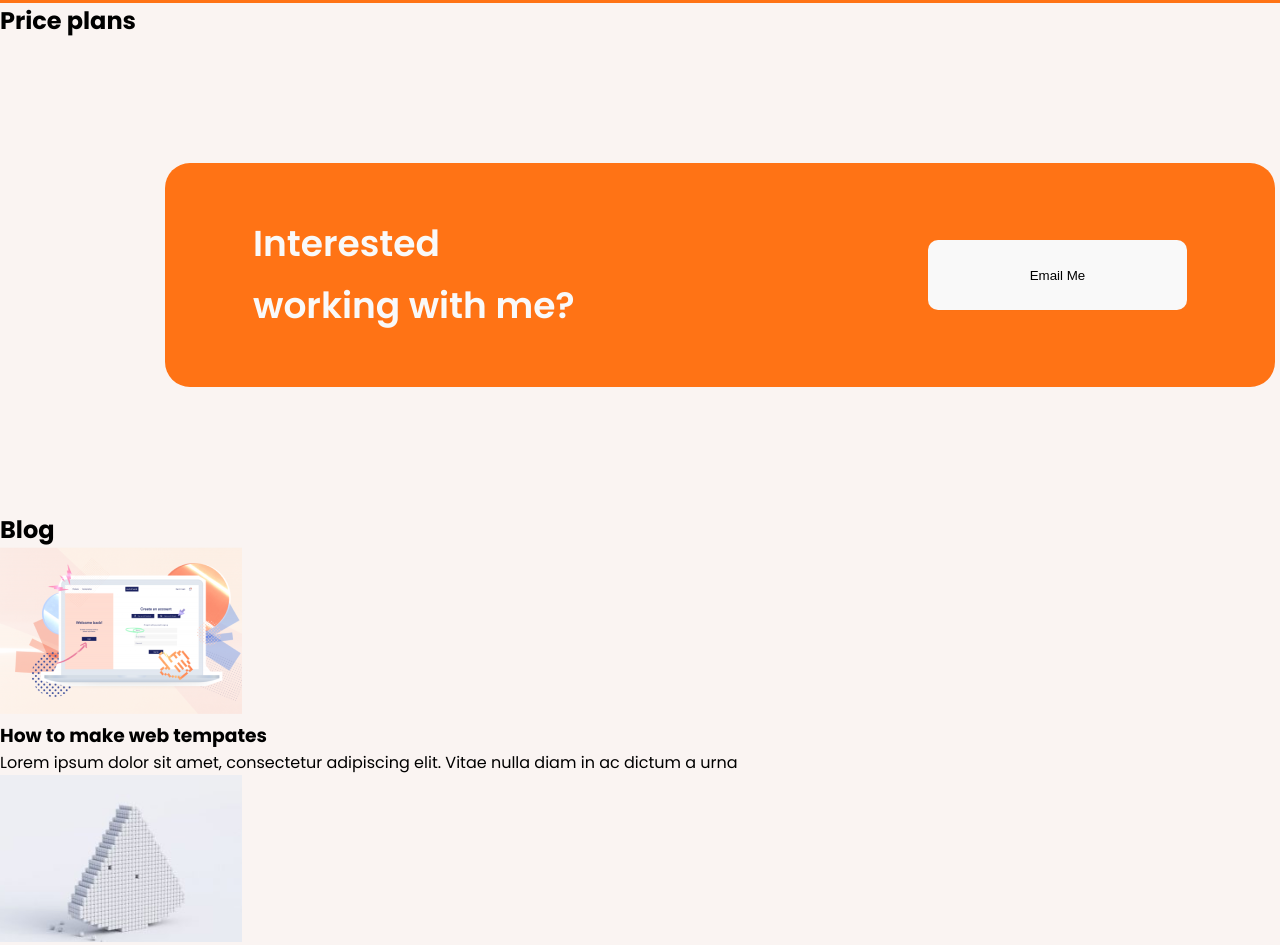
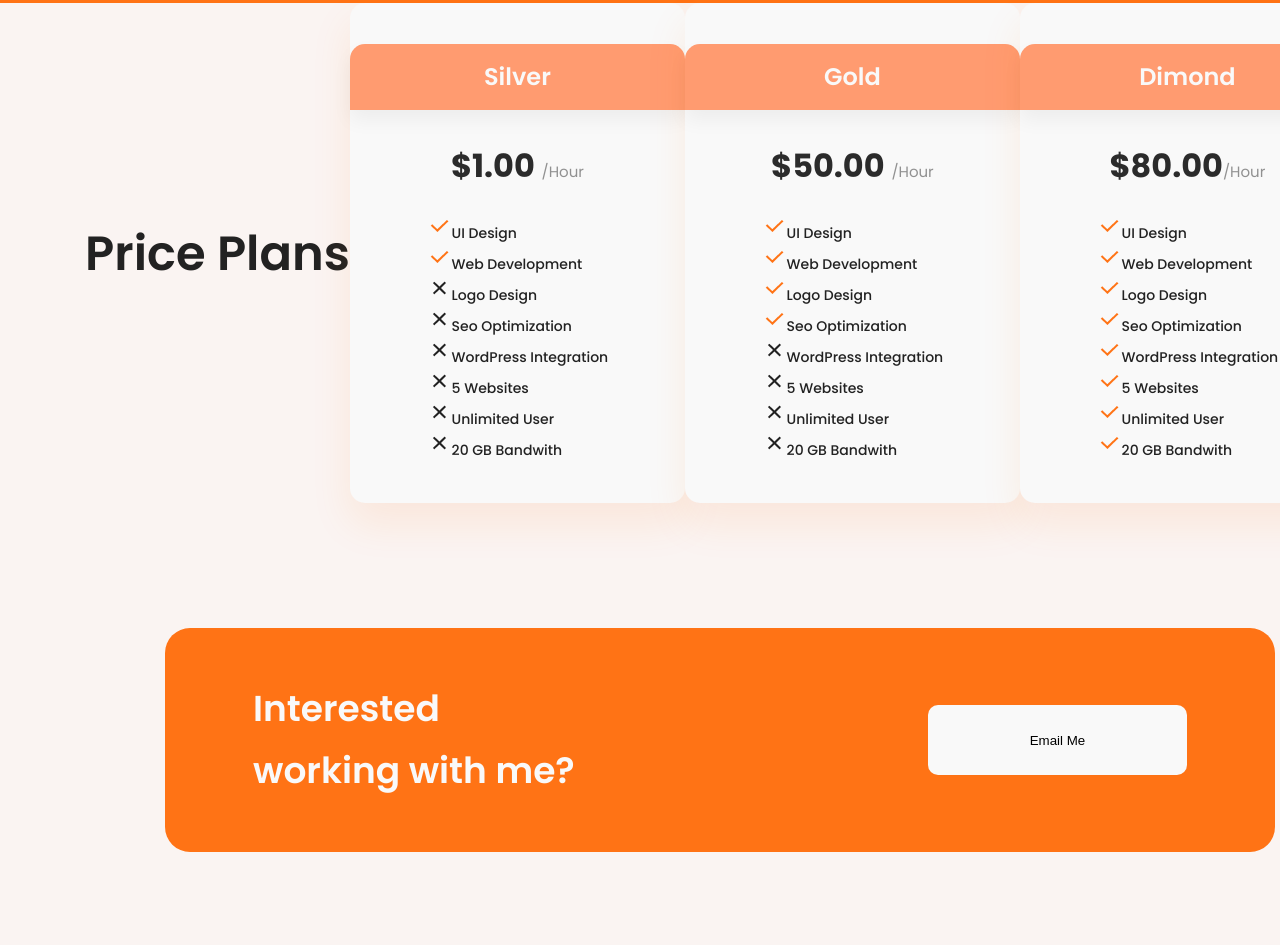
Before and after one commit to Anna-okten/mini_project_html, a plain HTML site: page index.html in a window 1280 px wide. Shown: the part 3341-4286 px from the top of the page. Drawn offline with Linux system fonts and the light colour scheme.

Commit message:
mini project

```diff
--- a/index.html
+++ b/index.html
@@ -3,12 +3,12 @@
 <head>
     <meta charset="UTF-8">
     <title>Title</title>
-    <link rel="stylesheet" href="style%201.css">
-    <link rel="stylesheet" href="style%202.css">
-    <link rel="stylesheet" href="style%203.css">
-    <link rel="stylesheet" href="style%204.css">
-    <link rel="stylesheet" href="style%205.css">
-    <link rel="stylesheet" href="style%206.css">
+    <link rel="stylesheet" href="style1.css">
+    <link rel="stylesheet" href="style2.css">
+    <link rel="stylesheet" href="style3.css">
+    <link rel="stylesheet" href="style4.css">
+    <link rel="stylesheet" href="style5.css">
+    <link rel="stylesheet" href="style6.css">
 </head>
 <body>
 <div class="w-1440">
@@ -117,11 +117,62 @@
 
     <section class="price">
         <h2>Price plans</h2>
-        <div class="cards">
-            <div class="card"> </div>
-            <div class="card"> </div>
-            <div class="card"> </div>
-        </div>
+        <div class="plans">
+            <div class="plan">
+            <div>
+                <p>Silver</p>
+            </div>
+                <h4>$1.00 <span>/hour</span></h4>
+            <ul>
+                <li><img src="img/check-orange.png" alt="check">UI Design</li>
+                <li> <img src="img/check-orange.png" alt="check">web development</li>
+                <li> <img src="img/Close.png" alt="close">logo design</li>
+                <li> <img src="img/Close.png" alt="close">seo optimization</li>
+                <li> <img src="img/Close.png" alt="close">wordPress integration</li>
+                <li> <img src="img/Close.png" alt="close">5 Websites</li>
+                <li><img src="img/Close.png" alt="close">unlimited user</li>
+                <li><img src="img/Close.png" alt="close">20 gB bandwith</li>
+            </ul>
+            </div>
+
+            <div class="plan">
+                <div>
+                    <p>Gold</p>
+                </div>
+                <h4>$50.00 <span>/hour</span></h4>
+                <ul>
+                    <li><img src="img/check-orange.png" alt="check">UI Design</li>
+                    <li> <img src="img/check-orange.png" alt="check">web development</li>
+                    <li> <img src="img/check-orange.png" alt="check">logo design</li>
+                    <li><img src="img/check-orange.png" alt="check">seo optimization</li>
+                    <li> <img src="img/Close.png" alt="close">wordPress integration</li>
+                    <li> <img src="img/Close.png" alt="close">5 Websites</li>
+                    <li><img src="img/Close.png" alt="close">unlimited user</li>
+                    <li><img src="img/Close.png" alt="close">20 gB bandwith</li>
+                </ul>
+            </div>
+
+            <div class="plan">
+                <div>
+                    <p>Dimond</p>
+                </div>
+                <h4>$80.00<span>/hour</span></h4>
+                <ul>
+                    <li><img src="img/check-orange.png" alt="check">UI Design</li>
+                    <li> <img src="img/check-orange.png" alt="check">web development</li>
+                    <li> <img src="img/check-orange.png" alt="check">logo design</li>
+                    <li> <img src="img/check-orange.png" alt="check">seo optimization</li>
+                    <li> <img src="img/check-orange.png" alt="check">wordPress integration</li>
+                    <li> <img src="img/check-orange.png" alt="check">5 Websites</li>
+                    <li><img src="img/check-orange.png" alt="check">unlimited user</li>
+                    <li><img src="img/check-orange.png" alt="check">20 gB bandwith</li>
+                </ul>
+            </div>
+
+
+
+</div>
+
     </section>
 
     <div class="working">
@@ -129,8 +180,9 @@
         <button>Email Me</button>
     </div>
 
-<section class="blog">
-    <h2>Blog</h2>
+    <h2 class="blog">Blog</h2>
+
+    <section class="tempates">
     <div class="now">
         <img src="img/sign-up-ui-768x401%201.png" alt="">
         <h3>How to make web tempates</h3>
@@ -151,16 +203,11 @@
         <h3>How to make web tempates</h3>
         <p>Lorem ipsum dolor sit amet, consectetur adipiscing elit. Vitae nulla diam in ac dictum a urna </p>
     </div>
-
+</section>
 <footer>
 <p>© Copyright 2024</p>
 </footer>
 
-
-</section>
-
-
-
 </div>
 </body>
 </html>
--- a/style 6.css
+++ /dev/null
@@ -1,60 +0,0 @@
-@import url('https://fonts.googleapis.com/css2?family=Poppins:ital,wght@0,100;0,200;0,300;0,400;0,500;0,600;0,700;0,800;0,900;1,100;1,200;1,300;1,400;1,500;1,600;1,700;1,800;1,900&display=swap');
-*{
-    margin: 0;
-    padding: 0;
-}
-.w-1440{
-    width: 1440px;
-    margin: 0 auto;
-    font-family: Poppins, sans-serif;
-    background: #FAF4F2;
-}
-.price{
-
-}
-
-
-
-
-.working{
-    width: 1110px;
-    height: 224px;
-    border-radius: 25px;
-    background: #FF7315;
-    display: flex;
-    justify-content:center;
-    align-items: center;
-    gap: 333px;
-    margin: 125px 165px;
-}
-.working h2{
-    width: 342px;
-    height: 124px;
-    color:  #F9F9F9;
-    font-size: 36px;
-    font-style: normal;
-    font-weight: 600;
-    line-height: 62px; /* 172.222% */
-}
-.working button{
-    width: 259px;
-    height: 70px;
-    border-radius: 10px;
-    background:  #F9F9F9;
-    box-shadow: 0px 0.927px 1.924px 0px rgba(0, 0, 0, 0.01);
-    border: none;
-}
-
-
-
-
-.blog{
-
-}
-
-
-footer{
-    width: 1440px;
-    height: 170px;
-    background: #F1F1F1;
-    }
--- /dev/null
+++ b/style6.css
@@ -0,0 +1,215 @@
+@import url('https://fonts.googleapis.com/css2?family=Poppins:ital,wght@0,100;0,200;0,300;0,400;0,500;0,600;0,700;0,800;0,900;1,100;1,200;1,300;1,400;1,500;1,600;1,700;1,800;1,900&display=swap');
+*{
+    margin: 0;
+    padding: 0;
+}
+.w-1440{
+    width: 1440px;
+    margin: 0 auto;
+    font-family: Poppins, sans-serif;
+    background: #FAF4F2;
+}
+.price{
+    display: flex;
+    justify-content: center;
+    align-items: center;
+}
+ .price h2{
+     color:  #222;
+     font-size: 48px;
+     font-style: normal;
+     font-weight: 600;
+     line-height: 123.6%; /* 59.328px */
+     text-transform: capitalize;
+ }
+ .plans{
+     display: flex;
+     justify-content: center;
+     align-items: center;
+      }
+.plan{
+    width: 335px;
+    height: 500px;
+    border-radius: 15px;
+    background: #F9F9F9;
+    box-shadow: 0px 20px 40px 0px rgba(255, 115, 21, 0.10);
+    display: flex;
+    justify-content: center;
+    align-items: center;
+    flex-direction: column;
+}
+.plan div:nth-child(1){
+    display: flex;
+    justify-content: center;
+    align-items: center;
+    border-radius: 15px 15px 0px 0px;
+    background: #FF9B70;
+    box-shadow: 0px 10px 20px 0px rgba(0, 0, 0, 0.05);
+    height: 66px;
+    width: 335px;
+}
+.plan div:nth-child(1) p{
+    color: #F9F9F9;
+    font-size: 24px;
+    font-style: normal;
+    font-weight: 600;
+    line-height: 123.6%; /* 29.664px */
+    text-transform: capitalize;
+}
+
+.plan ul li{
+    list-style-type: none;
+    color:  #222;
+    font-kerning: none;
+    font-feature-settings: 'calt' off;
+    font-size: 14px;
+    font-style: normal;
+    font-weight: 500;
+    line-height: 24px; /* 171.429% */
+    text-transform: capitalize;
+}
+.plan p{
+    color:  #222;
+    font-kerning: none;
+    font-feature-settings: 'calt' off;
+    font-size: 14px;
+    font-style: normal;
+    font-weight: 500;
+    line-height: 24px; /* 171.429% */
+    text-transform: capitalize;
+}
+.plan svg{
+    width: 66px;
+    height: 24px;
+}
+.plan h4{
+    color: #2B2B2B;
+    font-size: 32px;
+    font-style: normal;
+    font-weight: 700;
+    line-height: 123.6%; /* 39.552px */
+    text-transform: capitalize;
+    margin: 36px 0 29px;
+}
+.plan h4 span{
+    color:  #2B2B2B;
+    font-kerning: none;
+    font-feature-settings: 'calt' off;
+    font-size: 15px;
+    font-style: normal;
+    font-weight: 400;
+    line-height: 24px; /* 160% */
+    text-transform: capitalize;
+    opacity: 0.5;
+}
+
+
+
+
+
+.working{
+    width: 1110px;
+    height: 224px;
+    border-radius: 25px;
+    background: #FF7315;
+    display: flex;
+    justify-content:center;
+    align-items: center;
+    gap: 333px;
+    margin: 125px 165px;
+}
+.working h2{
+    width: 342px;
+    height: 124px;
+    color:  #F9F9F9;
+    font-size: 36px;
+    font-style: normal;
+    font-weight: 600;
+    line-height: 62px; /* 172.222% */
+}
+.working button{
+    width: 259px;
+    height: 70px;
+    border-radius: 10px;
+    background:  #F9F9F9;
+    box-shadow: 0px 0.927px 1.924px 0px rgba(0, 0, 0, 0.01);
+    border: none;
+}
+
+.blog{
+    width: 108px;
+    height: 62px;
+    display: flex;
+    justify-content:center;
+    align-items:flex-start;
+    color: #222;
+    font-size: 48px;
+    font-style: normal;
+    font-weight: 600;
+    line-height: 62px; /* 129.167% */
+    margin:  0 0 0 150px;
+}
+.tempates{
+    height: 500px;
+    display: flex;
+    justify-content:center;
+    align-items:center;
+    gap: 20px;
+}
+
+.now{
+    display: flex;
+    justify-content:flex-start;
+    align-items: center;
+    flex-direction: column;
+    width: 270px;
+    height: 364px;
+    border-radius: 15px;
+    background: #F9F9F9;
+    box-shadow: 0px 7px 20px 0px rgba(0, 0, 0, 0.07);
+    }
+.now img{
+    width: 242px;
+    height: 166px;
+    border-radius: 15px;
+    margin-top: 15px;
+      }
+
+.now h3{
+    color: #222;
+    font-size: 16px;
+    font-style: normal;
+    font-weight: 500;
+    line-height: 123.6%; /* 19.776px */
+    text-transform: capitalize;
+    margin: 24px 0 12px 0;
+
+}
+.now p{
+     width: 240px;
+     height: 70px;
+     color: rgba(34, 34, 34, 0.50);
+     font-kerning: none;
+     font-feature-settings: 'calt' off;
+     font-size: 12px;
+     font-style: normal;
+     font-weight: 500;
+     line-height: 24px; /* 200% */
+     text-transform: capitalize;
+}
+
+footer{
+    width: 1440px;
+    height: 170px;
+    background: #F1F1F1;
+    display: flex;
+    justify-content: center;
+    align-items: center;
+    }
+footer p{
+    color: #222;
+    font-size: 18px;
+    font-style: normal;
+    font-weight: 500;
+    line-height: normal;
+}
```
Also changed, not shown: img/Close.png (added), img/check-orange.png (added), style1.css (renamed from style 1.css), style2.css (renamed from style 2.css), style3.css (renamed from style 3.css), style4.css (renamed from style 4.css), style5.css (renamed from style 5.css).
